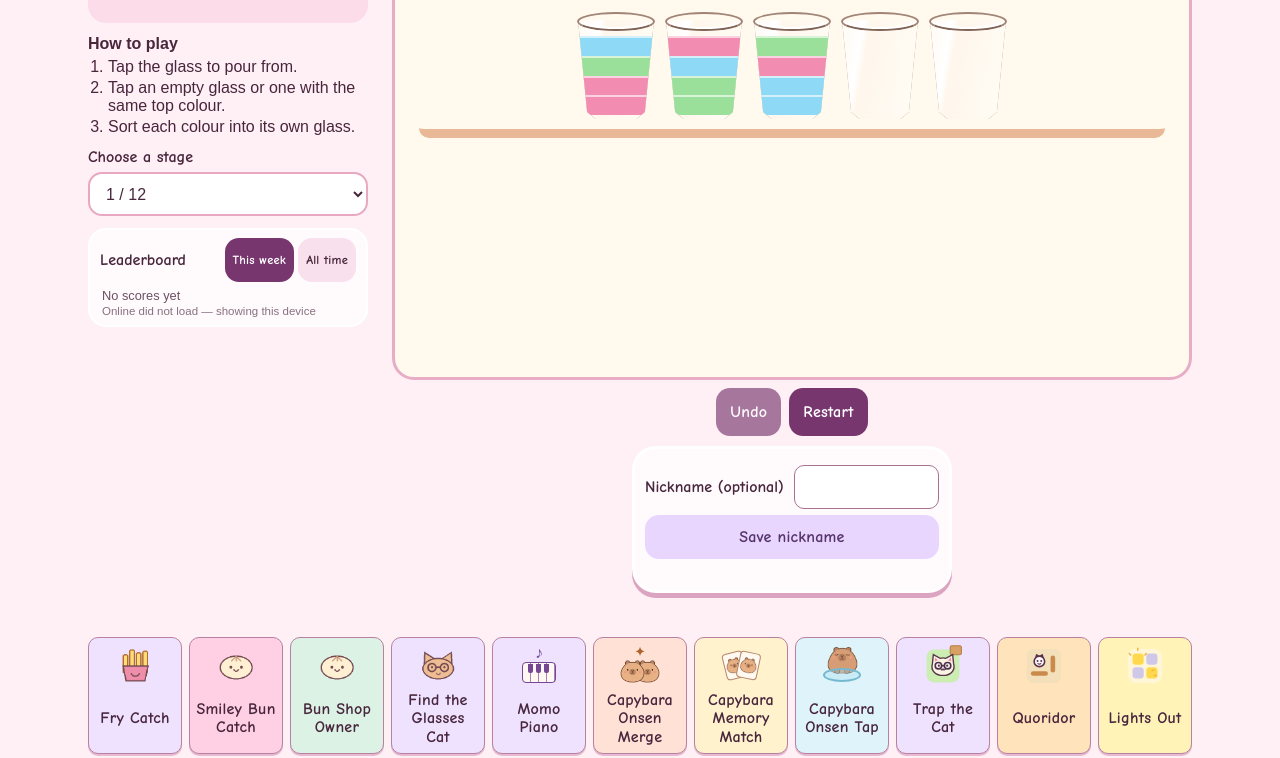
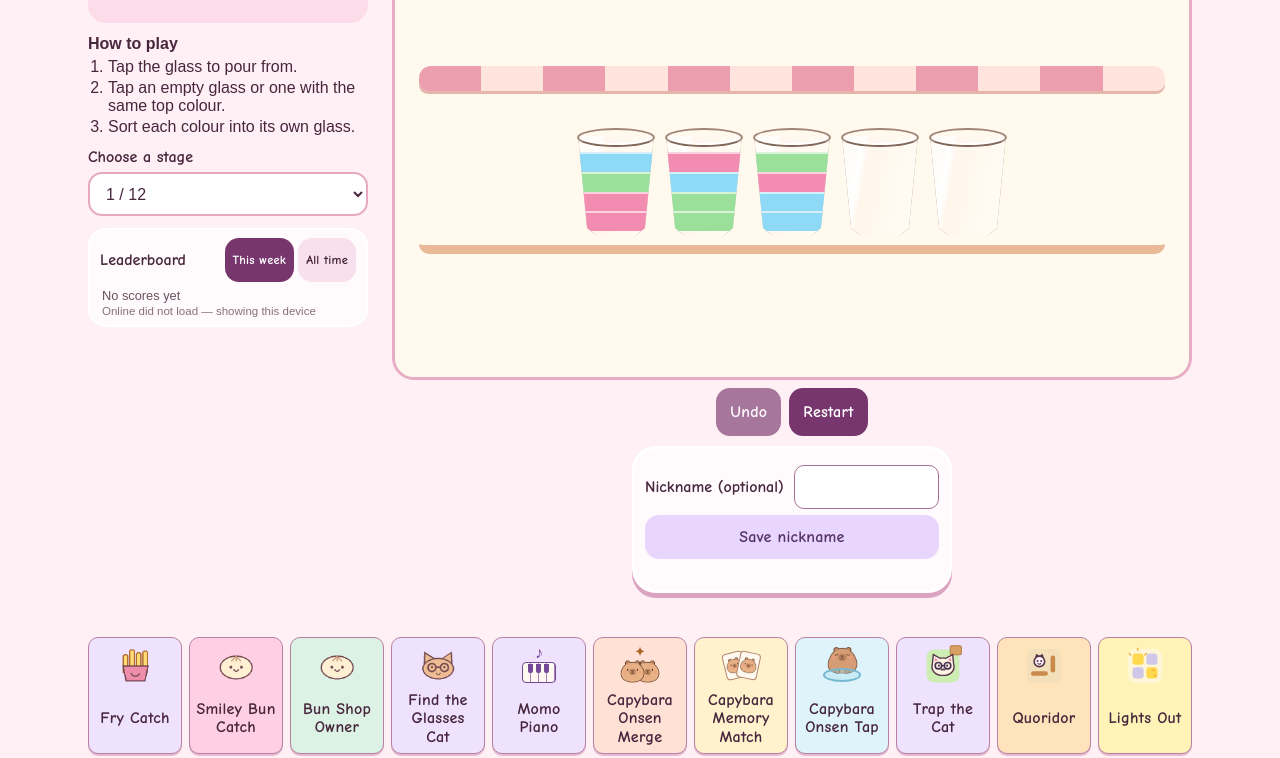
Before and after one commit to yumemayu/momo-playz, a plain HTML site: page cream-soda/index.html in a window 1280 px wide. Shown: the part 184-942 px from the top of the page. Drawn offline with Linux system fonts and the light colour scheme; no server answers.

Commit message:
Center Cream Soda Shop counter inside the game board (#41)

```diff
--- a/cream-soda/index.html
+++ b/cream-soda/index.html
@@ -21,6 +21,18 @@
   <script defer src="../nickname.js?v=compact"></script>
   <script defer src="../scores.js?v=shared-toolbar"></script>
   <script defer src="soda.js?v=shared-ui"></script>
+<style>
+.soda-main[data-board-layout] .soda-board {
+  display: flex;
+  flex-direction: column;
+}
+.soda-board > .soda-counter {
+  flex: none;
+  margin-block: auto;
+  padding-block-start: 7px;
+}
+.soda-counter > #message:empty { display: none; }
+</style>
 </head>
 <body data-game="cream-soda" data-stage-rewards>
 <main class="soda-main" data-board-layout data-game-toolbar>
@@ -57,10 +69,12 @@
 <div class="play-stack">
     <div class="play-hud" aria-hidden="true"></div>
     <div class="soda-board">
-      <div class="awning" aria-hidden="true"></div>
-      <div id="glasses" class="glasses"></div>
-      <div id="celebration" hidden><img src="melon-soda.webp" alt="" width="180" height="180"></div>
-      <p id="message" role="status"></p>
+      <div class="soda-counter">
+        <div class="awning" aria-hidden="true"></div>
+        <div id="glasses" class="glasses"></div>
+        <div id="celebration" hidden><img src="melon-soda.webp" alt="" width="180" height="180"></div>
+        <p id="message" role="status"></p>
+      </div>
     </div>
     <div class="actions soda-actions">
         <button id="undo" type="button" data-ja="ひとつ戻す">Undo</button>
```
